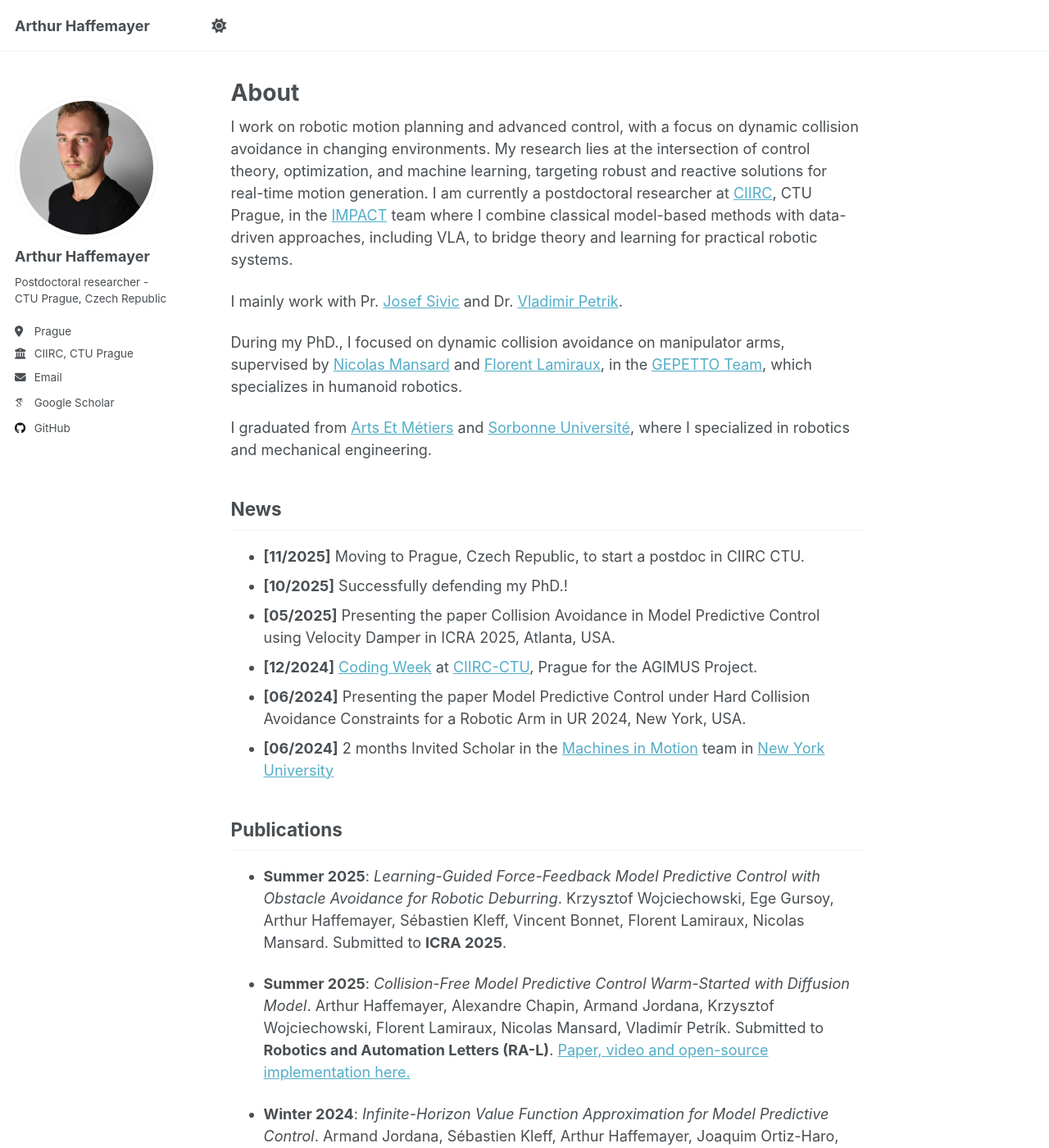
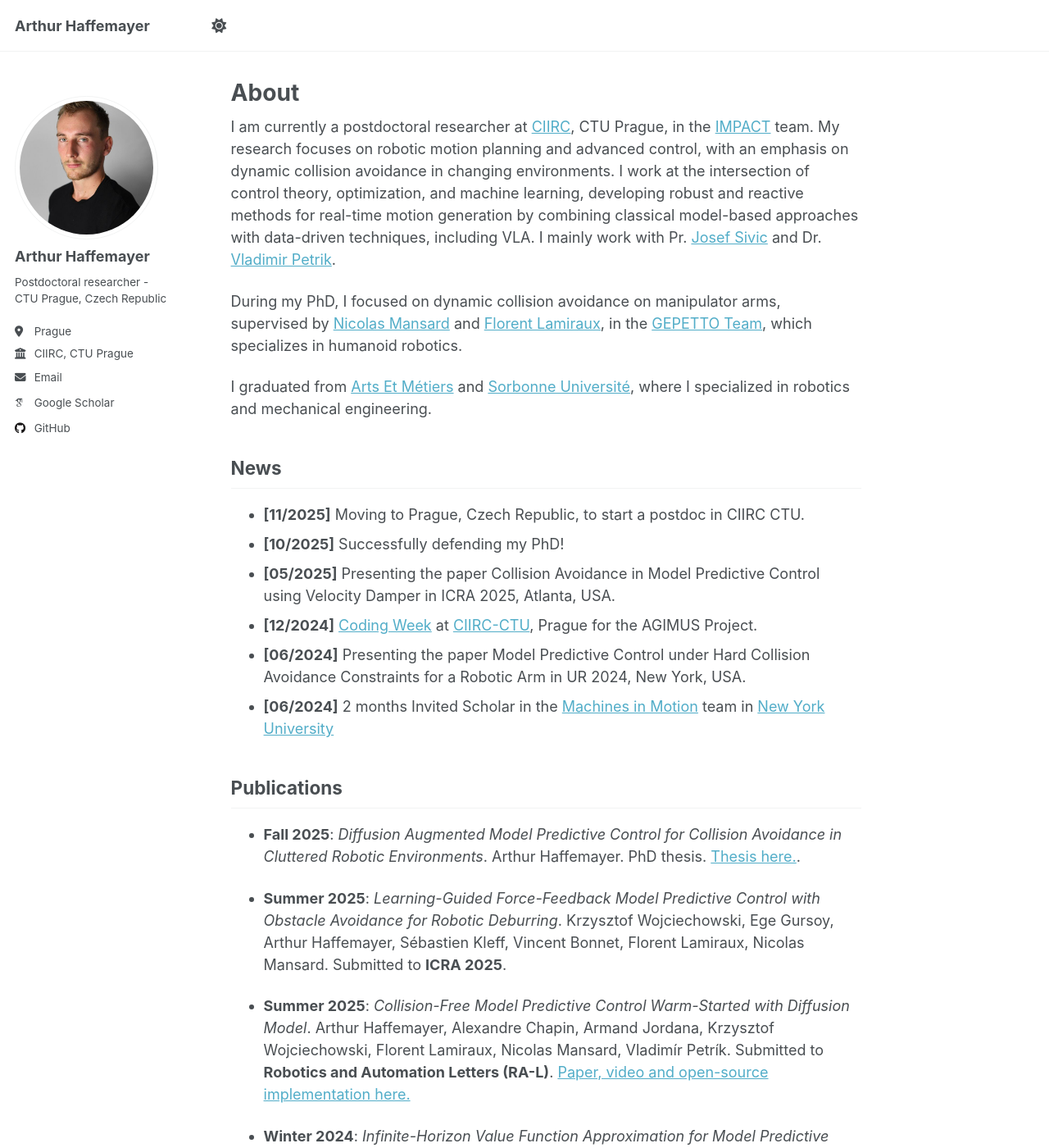
Before and after one commit to ahaffemayer/ahaffemayer.github.io, a Jekyll site: the page built from _pages/about.md, in a window 1280 px wide and 1400 px high. Shown: the whole window at 82% size. Built offline with Jekyll 4.4.1, drawn with Linux system fonts in a browser that asks for light colours; some web fonts are replaced.

Commit message:
bringing the phd thesis in the publications

```diff
--- a/_pages/about.md
+++ b/_pages/about.md
@@ -7,23 +7,23 @@ redirect_from:
   - /about.html
 ---
 
-I work on robotic motion planning and advanced control, with a focus on dynamic collision avoidance in changing environments. My research lies at the intersection of control theory, optimization, and machine learning, targeting robust and reactive solutions for real-time motion generation. I am currently a postdoctoral researcher at [CIIRC](https://www.ciirc.cvut.cz/), CTU Prague, in the [IMPACT](https://impact.ciirc.cvut.cz/) team  where I combine classical model-based methods with data-driven approaches, including VLA, to bridge theory and learning for practical robotic systems.
+I am currently a postdoctoral researcher at [CIIRC](https://www.ciirc.cvut.cz/), CTU Prague, in the [IMPACT](https://impact.ciirc.cvut.cz/)  team. My research focuses on robotic motion planning and advanced control, with an emphasis on dynamic collision avoidance in changing environments. I work at the intersection of control theory, optimization, and machine learning, developing robust and reactive methods for real-time motion generation by combining classical model-based approaches with data-driven techniques, including VLA. I mainly work with Pr. [Josef Sivic](https://people.ciirc.cvut.cz/~sivic/) and Dr. [Vladimir Petrik](https://scholar.google.com/citations?user=IiHnyEoAAAAJ&hl=en).
 
-I mainly work with Pr. [Josef Sivic](https://people.ciirc.cvut.cz/~sivic/) and Dr. [Vladimir Petrik](https://scholar.google.com/citations?user=IiHnyEoAAAAJ&hl=en).
-
-During my PhD., I focused on dynamic collision avoidance on manipulator arms, supervised by [Nicolas Mansard](https://scholar.google.fr/citations?user=rq-9xAkAAAAJ&hl=en) and [Florent Lamiraux](https://scholar.google.fr/citations?user=WNlfd2sAAAAJ&hl=fr), in the [GEPETTO Team](https://www.laas.fr/en/teams/gepetto/), which specializes in humanoid robotics.
+During my PhD, I focused on dynamic collision avoidance on manipulator arms, supervised by [Nicolas Mansard](https://scholar.google.fr/citations?user=rq-9xAkAAAAJ&hl=en) and [Florent Lamiraux](https://scholar.google.fr/citations?user=WNlfd2sAAAAJ&hl=fr), in the [GEPETTO Team](https://www.laas.fr/en/teams/gepetto/), which specializes in humanoid robotics.
 
 I graduated from [Arts Et Métiers](https://artsetmetiers.fr/en) and [Sorbonne Université](https://www.sorbonne-universite.fr/en), where I specialized in robotics and mechanical engineering.
 
 ## News
 - **[11/2025]** Moving to Prague, Czech Republic, to start a postdoc in CIIRC CTU.
-- **[10/2025]** Successfully defending my PhD.!
+- **[10/2025]** Successfully defending my PhD!
 - **[05/2025]** Presenting the paper Collision Avoidance in Model Predictive Control using Velocity Damper in ICRA 2025, Atlanta, USA.
 - **[12/2024]** [Coding Week](https://www.agimus-project.eu/news-events/news/51-successful-coding-week-at-ciirc-ctu-marks-key-milestone-for-agimus-project) at [CIIRC-CTU](https://www.ciirc.cvut.cz/), Prague for the AGIMUS Project.
 - **[06/2024]** Presenting the paper Model Predictive Control under Hard Collision Avoidance Constraints for a Robotic Arm in UR 2024, New York, USA.
 - **[06/2024]** 2 months Invited Scholar in the [Machines in Motion](https://www.machinesinmotion.org/) team in [New York University](https://www.nyu.edu/)
 
 ## Publications
+
+- **Fall 2025**: *Diffusion Augmented Model Predictive Control for Collision Avoidance in Cluttered Robotic Environments*. Arthur Haffemayer. PhD thesis. [Thesis here.](https://theses.hal.science/tel-05422954/).
 
 - **Summer 2025**: *Learning-Guided Force-Feedback Model Predictive Control with Obstacle Avoidance for Robotic Deburring*.
 Krzysztof Wojciechowski, Ege Gursoy, Arthur Haffemayer, Sébastien Kleff, Vincent Bonnet, Florent Lamiraux, Nicolas Mansard. Submitted to **ICRA 2025**.
```
